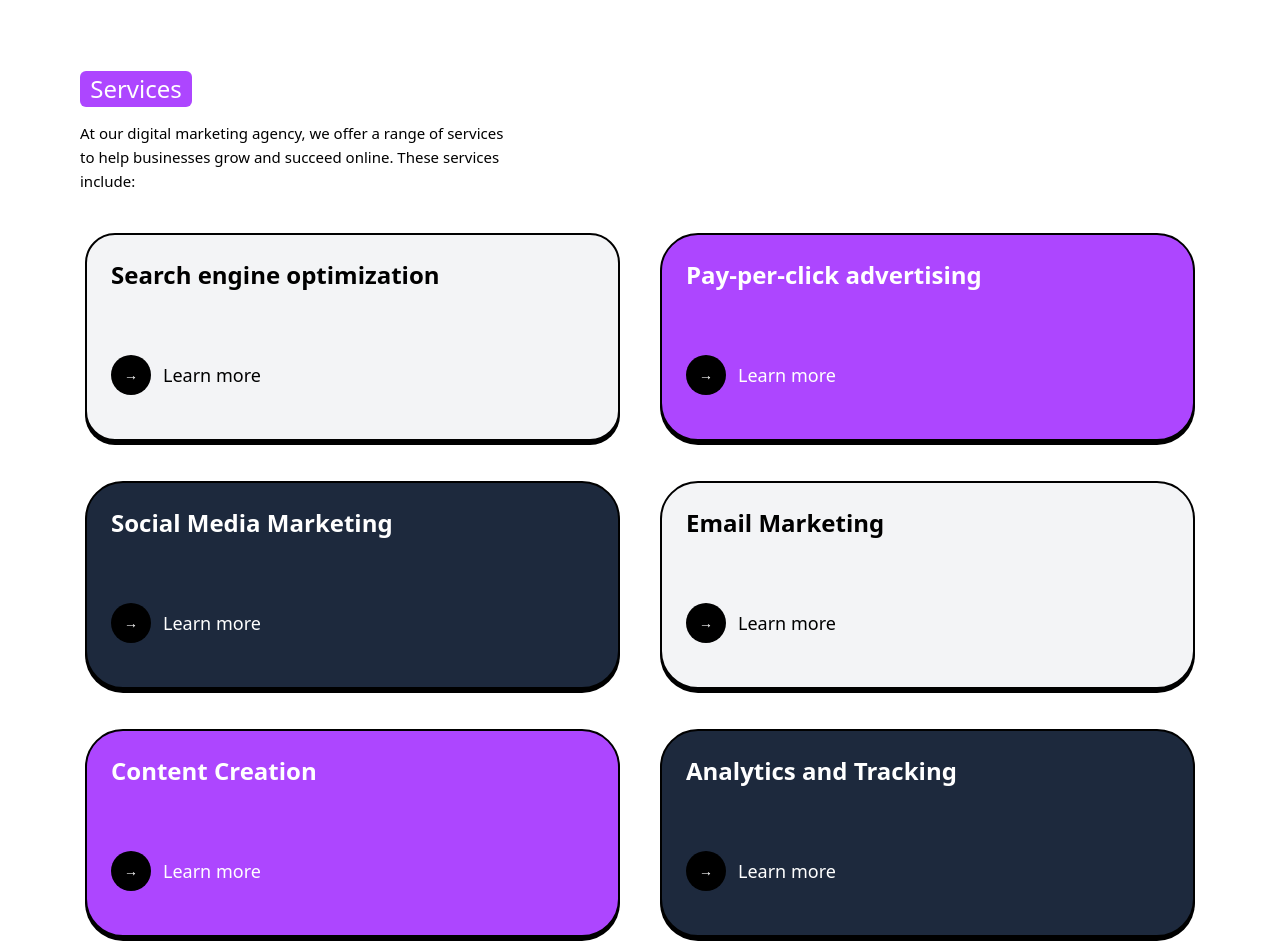
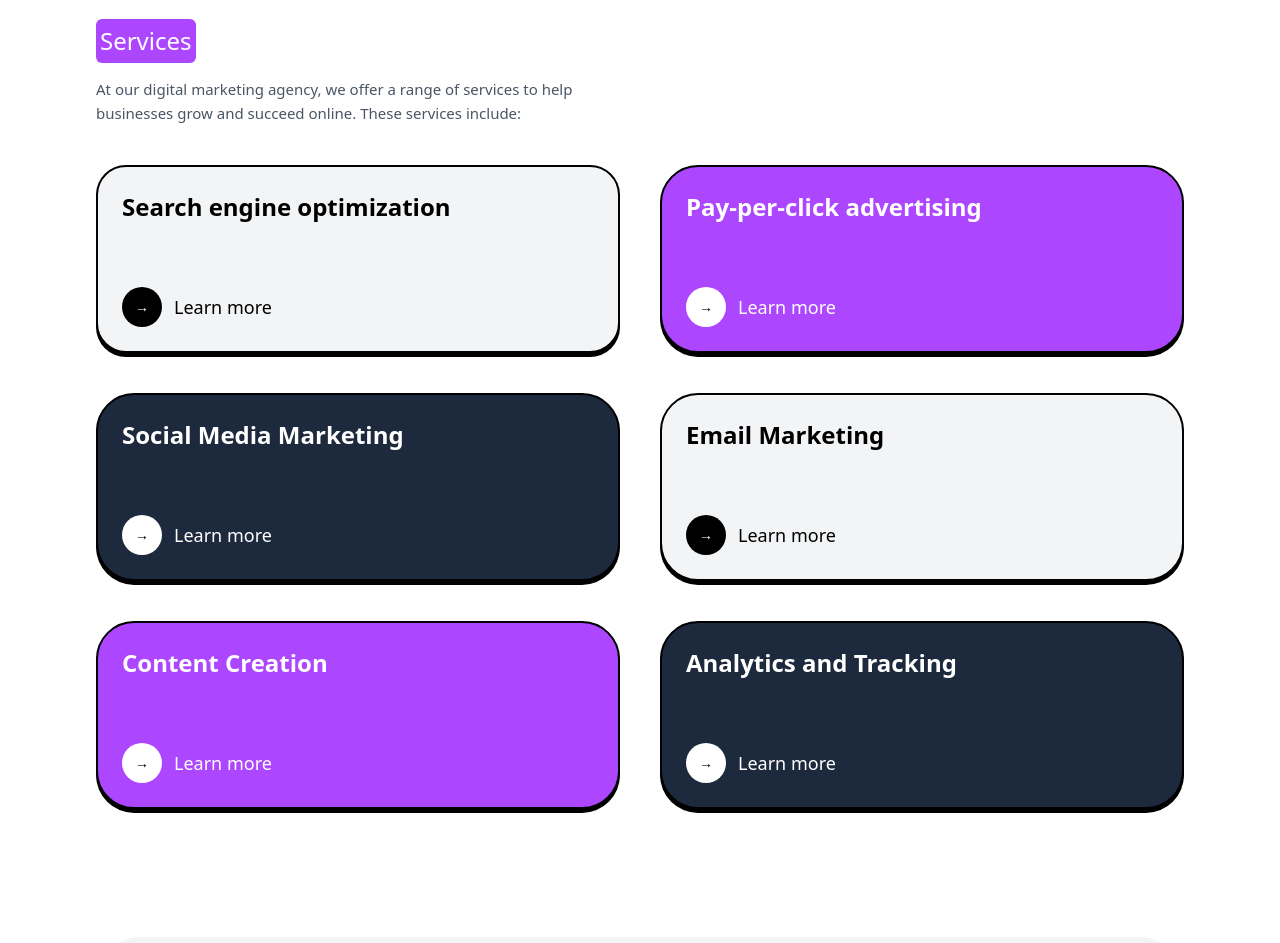
Before and after one commit to Devansh-Soni1/SCT_WD_1, a website: page src/index.html in a window 1280 px wide. Shown: the part 509-1452 px from the top of the page. Drawn offline with Linux system fonts and the light colour scheme.

Commit message:
Add Dark Theme.

```diff
--- a/src/index.html
+++ b/src/index.html
@@ -1,5 +1,5 @@
 <!DOCTYPE html>
-<html lang="en">
+<html lang="en" class="overflow-x: hidden;">
 
 <head>
     <meta charset="UTF-8">
@@ -9,8 +9,8 @@
     <title></title>
 </head>
 
-<body>
-    <div class="header bg-whhite h-16  flex flex-row items-center pt-2">
+<body class=" bg-white dark:bg-[#101828] dark:text-white overflow-x: hidden; transition-colors duration-300">
+    <div class="header bg-transparent h-16  flex flex-row items-center pt-2">
         <div class="h-full w-1/2 ">
             <a class="flex h-full flex-row items-center ml-20">
                 <img src="./img/Digitalflow-logo.png" class="h-10 w-10 ">
@@ -23,7 +23,11 @@
             <a>Use cases</a>
             <a>Pricing</a>
             <a>Blog</a>
-            <button class=" h-10 w-40  border bg-white p-1 rounded-xl hover:bg-gray-950/20 duration-300">Request a
+            <button id="themeToggle"
+            class=" h-[16px] w-[16px] p-0.5 dark:bg-gray-700 transition">
+                <img id="themeIcon" src="./img/moon.png" alt="Toggle Theme" height="16px" width="16px" >
+            </button>
+            <button class=" h-10 w-40  border bg-transparent p-1 rounded-xl hover:bg-gray-950/20 duration-300">Request a
                 quote</button>
         </div>
     </div>
@@ -42,14 +46,14 @@
             <img src="./img/circle-img.png" class="h-96 w-96">
         </div>
     </div>
-    <div class=" w-screen mt-33 ">
-        <div class="w-1/2 ml-20">
-            <div class="w-28 text-center bg-purple-500 rounded-md text-white mt-6 font-medium text-[24px]">Services
+    <div class="px-4 sm:px-8 lg:px-24 py-12 lg:py-16">
+        <div class="w-1/2">
+            <div class=" inline-block p-1 text-center bg-purple-500 rounded-md text-white mt-4 font-medium text-[24px]">Services
             </div>
-            <p class=" pr-54 text-[15px] leading-6 mt-3.5">At our digital marketing agency, we offer a range of services
+            <p class=" pr-3 text-gray-600 text-[15px] leading-6 mt-3.5">At our digital marketing agency, we offer a range of services
                 to help businesses grow and succeed online. These services include:</p>
         </div>
-        <div class="flex justify-center">
+        <div>
             <div class=" service-box mt-10 grid grid-cols-2 gap-10 ">
                 <div class="  bg-gray-100 p-6 border-2  border-black rounded-[30px] shadow-[0px_4px_0px_#000]">
                     <div class="flex flex-col sm:flex-row justify-between items-start sm:items-center gap-6">
@@ -59,18 +63,18 @@
                                 <div class="w-8 h-8 lg:w-10 lg:h-10 bg-black text-white rounded-full flex items-center justify-center">
                                     →
                                 </div>
-                                <span class="text-base lg:text-lg">Learn more</span>
+                                <span class="text-base text-black lg:text-lg">Learn more</span>
                             </button>
                         </div>
 
                     </div>
                 </div>
-                <div class=" h-52 p-6 w-[535px] text-white border-2 bg-purple-500 border-black rounded-[38px] shadow-[0px_4px_0px_#000]">
+                <div class=" p-6 text-white border-2 bg-purple-500 border-black rounded-[38px] shadow-[0px_4px_0px_#000]">
                         <div class="flex flex-col sm:flex-row justify-between items-start sm:items-center gap-6">
                         <div class="flex-1 order-2 sm:order-1">
                             <h3 class="text-xl lg:text-2xl font-semibold mb-8 lg:mb-16">Pay-per-click advertising</h3>
                             <button class="inline-flex items-center justify-center whitespace-nowrap rounded-md text-sm font-medium transition-all gap-3">
-                                <div class="w-8 h-8 lg:w-10 lg:h-10 bg-black text-white rounded-full flex items-center justify-center">
+                                <div class="w-8 h-8 lg:w-10 lg:h-10 bg-white text-black rounded-full flex items-center justify-center">
                                     →
                                 </div>
                                 <span class="text-base lg:text-lg">Learn more</span>
@@ -79,12 +83,12 @@
 
                     </div>
                 </div>
-                <div class=" h-52 p-6 w-[535px] text-white border-2 bg-slate-800 border-black rounded-[38px] shadow-[0px_4px_0px_#000]">
+                <div class=" p-6 text-white border-2 bg-slate-800 border-black rounded-[38px] shadow-[0px_4px_0px_#000]">
                     <div class="flex flex-col sm:flex-row justify-between items-start sm:items-center gap-6">
                         <div class="flex-1 order-2 sm:order-1">
                             <h3 class="text-xl lg:text-2xl font-semibold mb-8 lg:mb-16">Social Media Marketing</h3>
                             <button class="inline-flex items-center justify-center whitespace-nowrap rounded-md text-sm font-medium transition-all gap-3">
-                                <div class="w-8 h-8 lg:w-10 lg:h-10 bg-black text-white rounded-full flex items-center justify-center">
+                                <div class="w-8 h-8 lg:w-10 lg:h-10 bg-white text-black rounded-full flex items-center justify-center">
                                     →
                                 </div>
                                 <span class="text-base lg:text-lg">Learn more</span>
@@ -93,12 +97,26 @@
 
                     </div>
                 </div>
-                <div class=" h-52 bg-gray-100 p-6 w-[535px] border-2 border-black rounded-[38px] shadow-[0px_4px_0px_#000]">
+                <div class=" bg-gray-100 p-6 border-2 border-black rounded-[38px] shadow-[0px_4px_0px_#000]">
                     <div class="flex flex-col sm:flex-row justify-between items-start sm:items-center gap-6">
                         <div class="flex-1 order-2 sm:order-1">
                             <h3 class="text-xl lg:text-2xl font-semibold text-black mb-8 lg:mb-16">Email Marketing</h3>
                             <button class="inline-flex items-center justify-center whitespace-nowrap rounded-md text-sm font-medium transition-all gap-3">
                                 <div class="w-8 h-8 lg:w-10 lg:h-10 bg-black text-white rounded-full flex items-center justify-center">
+                                    →
+                                </div>
+                                <span class="text-base text-black lg:text-lg">Learn more</span>
+                            </button>
+                        </div>
+
+                    </div>
+                </div>
+                <div class=" p-6 text-white border-2 bg-purple-500 border-black rounded-[38px] shadow-[0px_4px_0px_#000]">
+                    <div class="flex flex-col sm:flex-row justify-between items-start sm:items-center gap-6">
+                        <div class="flex-1 order-2 sm:order-1">
+                            <h3 class="text-xl lg:text-2xl font-semibold mb-8 lg:mb-16">Content Creation</h3>
+                            <button class="inline-flex items-center justify-center whitespace-nowrap rounded-md text-sm font-medium transition-all gap-3">
+                                <div class="w-8 h-8 lg:w-10 lg:h-10 bg-white text-black rounded-full flex items-center justify-center">
                                     →
                                 </div>
                                 <span class="text-base lg:text-lg">Learn more</span>
@@ -107,26 +125,12 @@
 
                     </div>
                 </div>
-                <div class=" h-52 p-6 w-[535px] text-white border-2 bg-purple-500 border-black rounded-[38px] shadow-[0px_4px_0px_#000]">
-                    <div class="flex flex-col sm:flex-row justify-between items-start sm:items-center gap-6">
-                        <div class="flex-1 order-2 sm:order-1">
-                            <h3 class="text-xl lg:text-2xl font-semibold mb-8 lg:mb-16">Content Creation</h3>
-                            <button class="inline-flex items-center justify-center whitespace-nowrap rounded-md text-sm font-medium transition-all gap-3">
-                                <div class="w-8 h-8 lg:w-10 lg:h-10 bg-black text-white rounded-full flex items-center justify-center">
-                                    →
-                                </div>
-                                <span class="text-base lg:text-lg">Learn more</span>
-                            </button>
-                        </div>
-
-                    </div>
-                </div>
-                <div class=" h-52 p-6 text-white w-[535px] border-2 bg-slate-800 border-black rounded-[38px] shadow-[0px_4px_0px_#000]">
+                <div class=" p-6 text-white border-2 bg-slate-800 border-black rounded-[38px] shadow-[0px_4px_0px_#000]">
                     <div class="flex flex-col sm:flex-row justify-between items-start sm:items-center gap-6">
                         <div class="flex-1 order-2 sm:order-1">
                             <h3 class="text-xl lg:text-2xl font-semibold mb-8 lg:mb-16">Analytics and Tracking</h3>
                             <button class="inline-flex items-center justify-center whitespace-nowrap rounded-md text-sm font-medium transition-all gap-3">
-                                <div class="w-8 h-8 lg:w-10 lg:h-10 bg-black text-white rounded-full flex items-center justify-center">
+                                <div class="w-8 h-8 lg:w-10 lg:h-10 bg-white text-black rounded-full flex items-center justify-center">
                                     →
                                 </div>
                                 <span class="text-base lg:text-lg">Learn more</span>
@@ -139,8 +143,8 @@
     </div>
     <div class="px-4 sm:px-8 lg:px-24 py-12 lg:py-16">
         <div class="bg-gray-100 rounded-[30px] lg:rounded-[45px] p-8 sm:p-12 lg:p-16 relative overflow-hidden">
-            <div class="max-w-lg relative z-10">
-                <h2 class="text-xl sm:text-2xl font-semibold mb-4 lg:mb-6">
+            <div class="max-w-lg relative z-10 dark:text-black">
+                <h2 class="text-xl text-black  sm:text-2xl font-semibold mb-4 lg:mb-6">
                     Let's make things happen
                 </h2>
                 <p class="text-base lg:text-lg text-gray-600 mb-6 lg:mb-8">
@@ -436,6 +440,37 @@
             </div>
         </div>
     </div>
+    <script>
+    const btn = document.getElementById("themeToggle");
+    const icon = document.getElementById("themeIcon");
+    const html = document.documentElement;
+
+    function setTheme(dark) {
+      if (dark) {
+        html.classList.add("dark");
+        html.classList.remove("light");
+        document.body.className =
+          " text-white transition-colors duration-300";
+        icon.src = "./img/sun.png";
+        document.body.style.backgroundColor = "#101828";
+        img.style.filter = "brightness(0) saturate(100%) invert(24%) sepia(89%) saturate(7500%) hue-rotate(2deg) brightness(99%) contrast(112%)"; // your sun image
+      } else {
+        html.classList.remove("dark");
+        html.classList.add("light");
+        document.body.className =
+          "bg-white text-black transition-colors duration-300";
+        icon.src = "./img/moon.png"; // your moon image
+      }
+    }
+
+    // Default light mode
+    setTheme(false);
+
+    // Toggle theme on click
+    btn.addEventListener("click", () => {
+      setTheme(!html.classList.contains("dark"));
+    });
+  </script>
 </body>
 
 </html>
```
Also changed, not shown: src/img/moon.png (added), src/img/sun.png (added).
